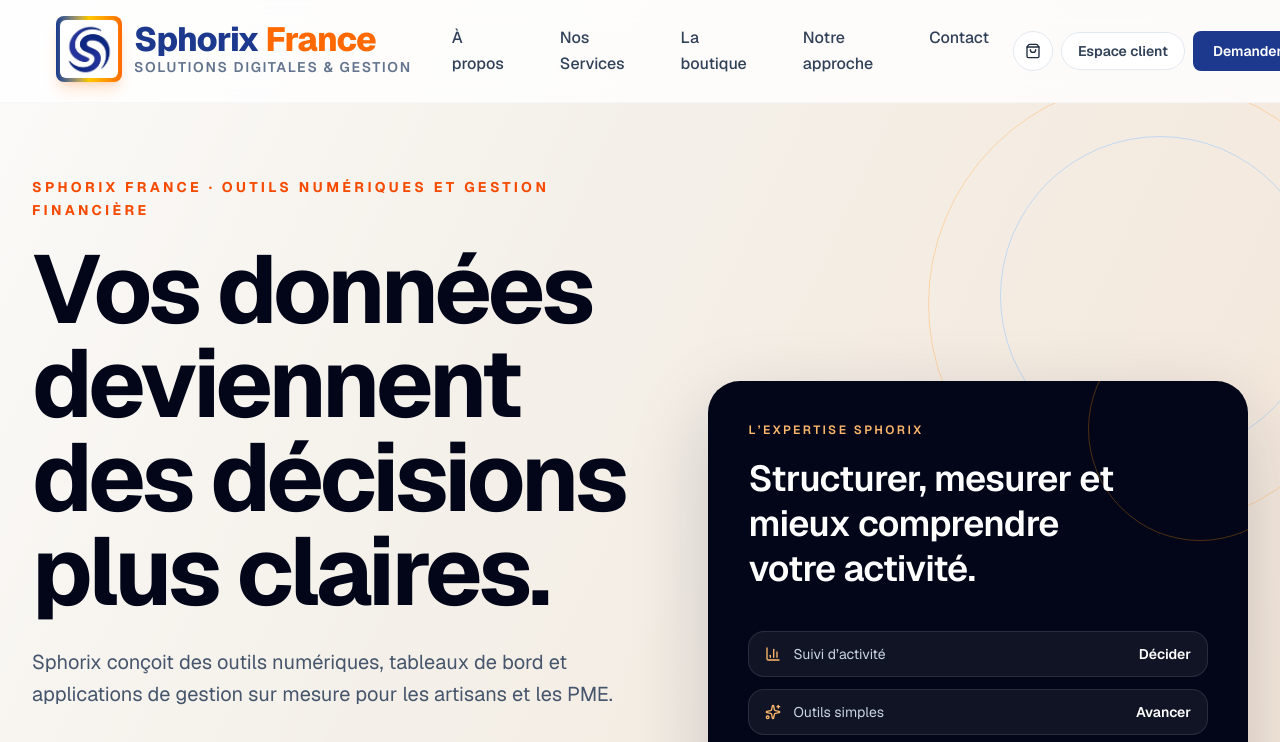
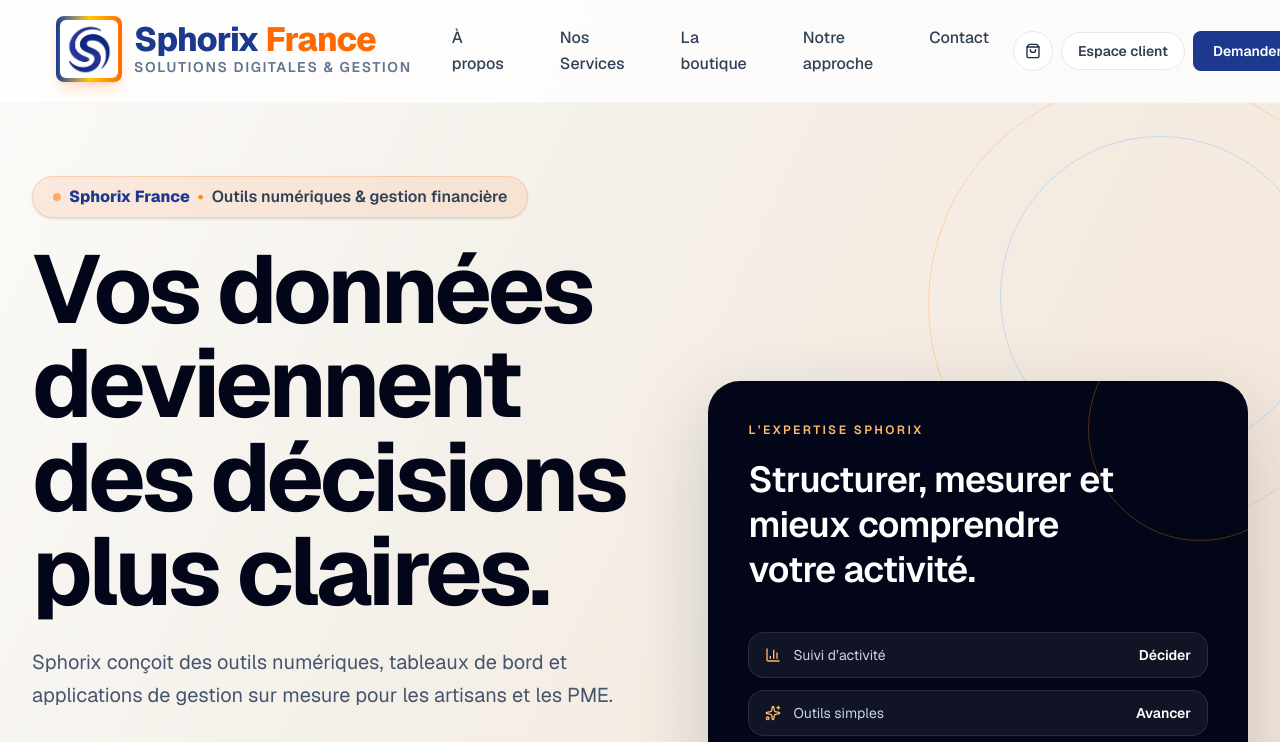
Before and after one commit to 5phorix/Sphorix-france-vercel, a Next.js app: page / in a window 1280 px wide. Shown: the top 742 px of the page. Built offline with nearby package versions, Linux system fonts and the light colour scheme.

Commit message:
style: amélioration du style du badge d'en-tête Sphorix France

```diff
--- a/sections/Hero.tsx
+++ b/sections/Hero.tsx
@@ -19,14 +19,17 @@ export default function Hero() {
 
       <div className="relative mx-auto grid max-w-7xl items-end gap-12 lg:grid-cols-[1.05fr_0.95fr] lg:gap-20">
         <div>
-          <motion.p
+          <motion.div
             initial={{ opacity: 0, y: 12 }}
             animate={{ opacity: 1, y: 0 }}
             transition={{ duration: 0.45 }}
-            className="mb-5 text-xs font-bold uppercase tracking-[0.24em] text-orange-600 sm:text-sm"
+            className="mb-6 inline-flex flex-wrap items-center gap-2 rounded-full border border-orange-500/20 bg-orange-500/10 px-4 py-2 text-sm font-medium text-slate-800 shadow-sm backdrop-blur-sm sm:px-5 sm:text-base"
           >
-            Sphorix France · Outils numériques et gestion financière
-          </motion.p>
+            <span className="h-2 w-2 rounded-full bg-orange-500 animate-pulse shrink-0" />
+            <span className="font-extrabold text-blue-900">Sphorix France</span>
+            <span className="text-orange-400 font-bold">•</span>
+            <span className="font-semibold text-slate-700">Outils numériques &amp; gestion financière</span>
+          </motion.div>
 
           <motion.h1
             initial={{ opacity: 0, y: 18 }}
```
